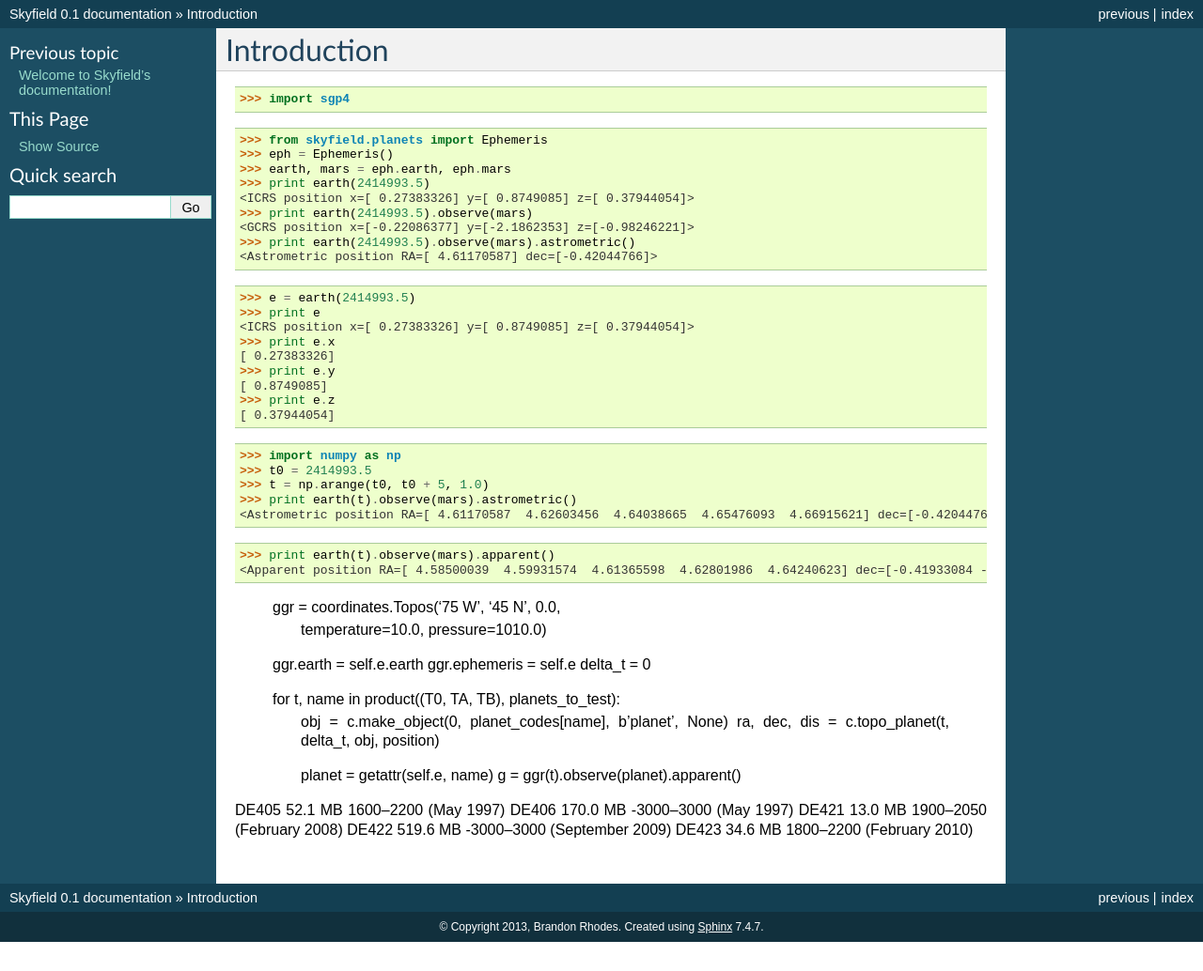
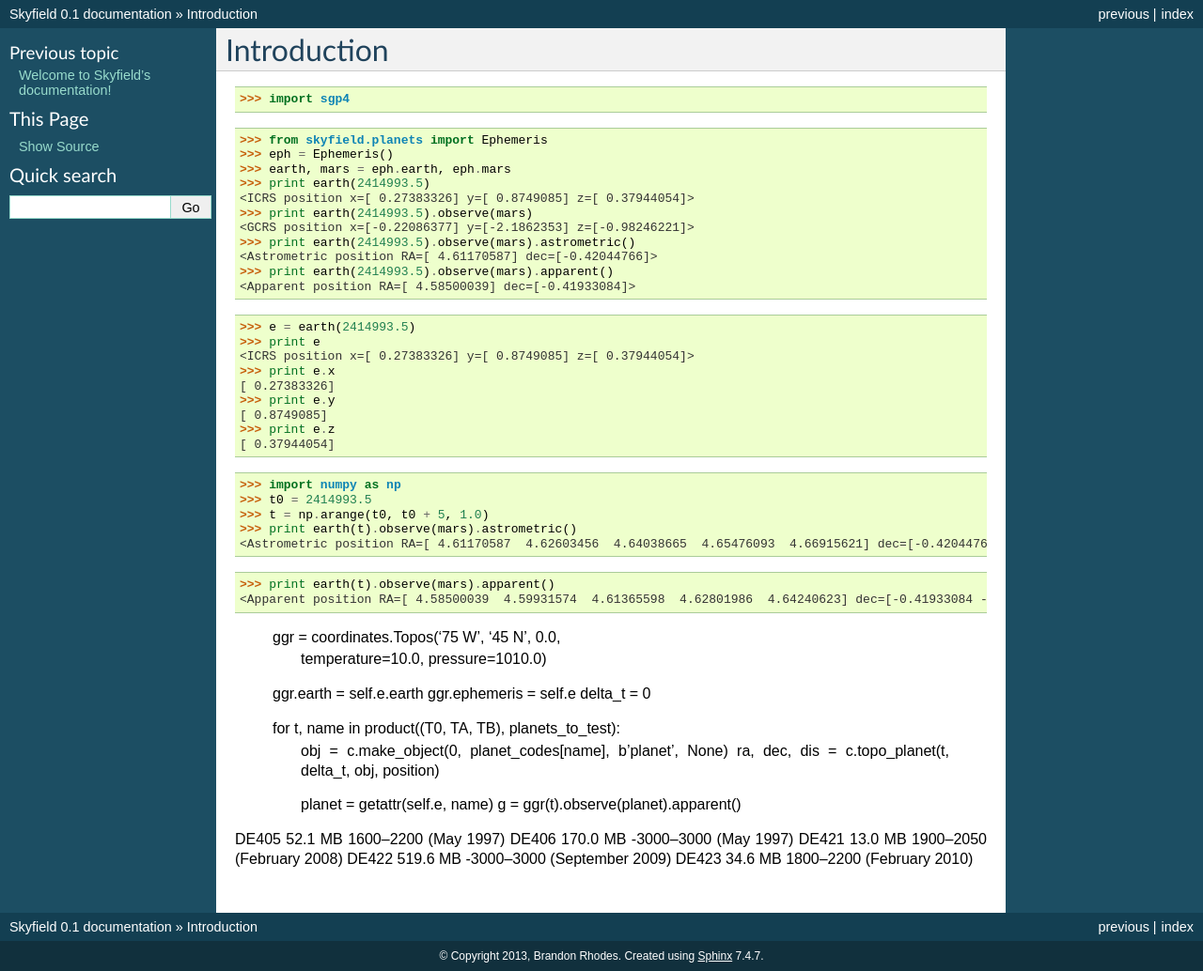
Before and after one commit to skyfielders/python-skyfield, a Sphinx documentation site: the page built from skyfield/documentation/introduction.rst, in a window 1280 px wide. Shown: the whole page at 94% size. Built offline with Sphinx 7.4.7, drawn with Linux system fonts in a browser that asks for light colours; before the commit the page ends 1003 px from its top, so only the background shows below that.

Commit message:
Add sample output of asking for apparent position

```diff
--- a/skyfield/documentation/introduction.rst
+++ b/skyfield/documentation/introduction.rst
@@ -16,6 +16,8 @@
 <GCRS position x=[-0.22086377] y=[-2.1862353] z=[-0.98246221]>
 >>> print earth(2414993.5).observe(mars).astrometric()
 <Astrometric position RA=[ 4.61170587] dec=[-0.42044766]>
+>>> print earth(2414993.5).observe(mars).apparent()
+<Apparent position RA=[ 4.58500039] dec=[-0.41933084]>
 
 >>> e = earth(2414993.5)
 >>> print e
```
